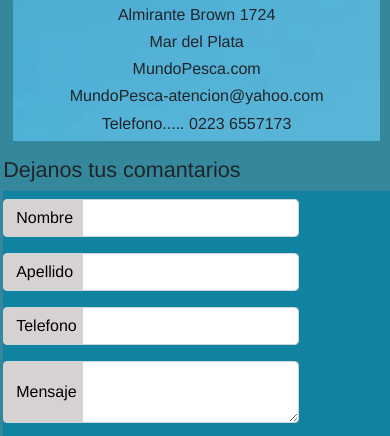
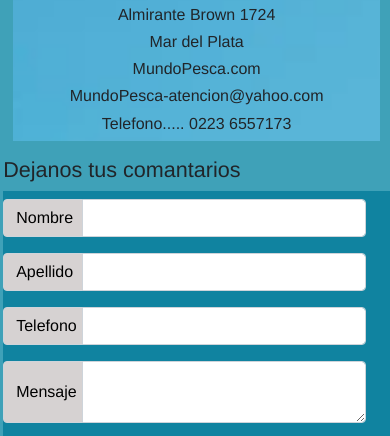
Before and after one commit to BrunoLezcano/mundopesca, a website: page paginas/contacto.html in a window 390 px wide. Shown: the part 109-545 px from the top of the page. Drawn offline with nearby package versions, Linux system fonts and the light colour scheme; a web font is replaced by a local one.

Commit message:
tercera entrega

```diff
--- a/scss/_excursiones.scss
+++ b/scss/_excursiones.scss
@@ -80,7 +80,7 @@
         }
         &__datos{
             & .input-group {
-                width: 35vh;
+                width: 43vh;
             }
         }
     }
--- a/scss/_variables.scss
+++ b/scss/_variables.scss
@@ -1,4 +1,4 @@
-$color-body: #35879b;
+$color-body: #3fa1b8;
 $color-secciones: rgb(16, 131, 160);
 $color-principal:#e99f17;
 $color-headernav : linear-gradient(to top, #e99f17,#eaee1a );
@@ -65,7 +65,7 @@
 
 @mixin formulario ($col-grilla,$colo-font,$col-boton) {
     .input-group{
-        width: 60vh;
+        width: 70vh;
         padding: .5rem 0;
         &-text{
             width: 5rem;
```
Also changed, not shown: css/main.css.
